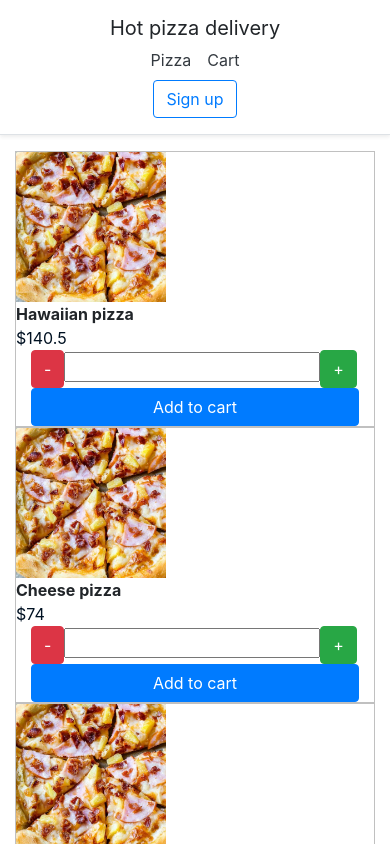
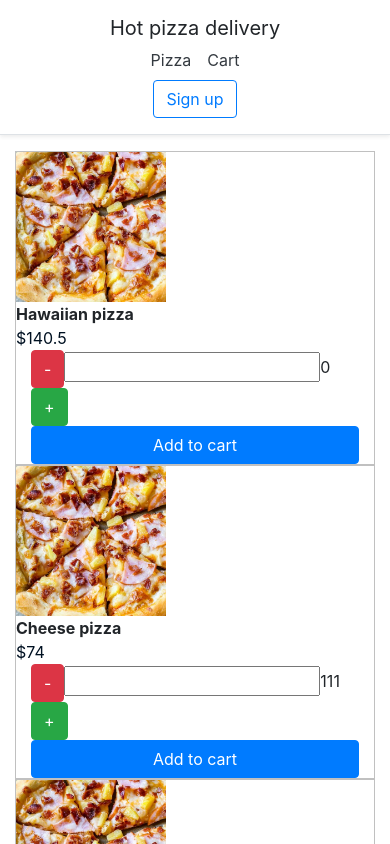
Before and after one commit to AlbertIlyasov/reactjs-pizza, a React (Create React App) app: page / in a window 390 px wide. Shown: the top 844 px of the page. Built offline with nearby package versions, Linux system fonts and the light colour scheme.

Commit message:
Replace classes to functions with hooks. Remove ; and "=>'.

```diff
--- a/package.json
+++ b/package.json
@@ -8,6 +8,7 @@
     "@testing-library/user-event": "^7.2.1",
     "bootstrap": "^4.4.1",
     "node-sass": "^4.13.1",
+    "prop-types": "^15.7.2",
     "react": "^16.13.1",
     "react-dom": "^16.13.1",
     "react-scripts": "3.4.1"
--- a/src/App.js
+++ b/src/App.js
@@ -1,20 +1,74 @@
-import React from 'react';
-import Header from './components/Header/';
-import Products from './components/Products/';
-import 'bootstrap/dist/css/bootstrap.min.css';
-import './App.css';
+import React, { useState, useEffect } from 'react'
+import Header from './components/Header/'
+import Products from './components/Products/'
+import Loader from './components/Loader/'
+import 'bootstrap/dist/css/bootstrap.min.css'
 
-class App extends React.Component {
-  render() {
-    return (
-      <>
-        <Header/>
-        <div class="container">
-          <Products/>
-        </div>
-      </>
-    );
-  }
+export default () => {
+  const [products, setProducts] = useState([])
+  const [loading, setLoading] = useState(true)
+
+  useEffect(() => {
+    setProducts([
+      {
+        id: 10,
+        img: "img/product/pizza.jpg",
+        name: "Hawaiian pizza",
+        price: 140.50,
+        qty: 0,
+      },
+      {
+        id: 20,
+        img: "img/product/pizza.jpg",
+        name: "Cheese pizza",
+        price: 74,
+        qty: 111,
+      },
+      {
+        id: 30,
+        img: "img/product/pizza.jpg",
+        name: "Pizza №3",
+        price: 33,
+        qty: 0,
+      },
+      {
+        id: 40,
+        img: "img/product/pizza.jpg",
+        name: "Pizza №4",
+        price: 44,
+        qty: 0,
+      },
+      {
+        id: 50,
+        img: "img/product/pizza.jpg",
+        name: "Pizza №5",
+        price: 55,
+        qty: 0,
+      },
+    ])
+    setLoading(false)
+    return
+
+    // fetch('index.php')
+    fetch('http://jsonplaceholder.typicode.com/todos?_limit=7')
+      .then(response => response.json())
+      .then(json => setProducts(json))
+      .then(() => setLoading(false))
+  }, [])
+
+  console.log('App render', new Date())
+  return (
+    <>
+      <Header />
+      <div className="container">
+        { loading
+          ? <Loader />
+          : ( products.length
+            ? <Products products={products} />
+            : <div>No products.</div>
+          )
+        }
+      </div>
+    </>
+  )
 }
-
-export default App;
--- a/src/components/Header/index.js
+++ b/src/components/Header/index.js
@@ -1,14 +1,12 @@
-import React from "react";
+import React from 'react'
 
-const Header = () => (
-  <div class="d-flex flex-column flex-md-row align-items-center p-3 px-md-4 mb-3 bg-white border-bottom shadow-sm">
-    <h5 class="my-0 mr-md-auto font-weight-normal">Hot pizza delivery</h5>
-    <nav class="my-2 my-md-0 mr-md-3">
-      <a class="p-2 text-dark" href="#">Pizza</a>
-      <a class="p-2 text-dark" href="#">Cart</a>
+export default () => (
+  <div className="d-flex flex-column flex-md-row align-items-center p-3 px-md-4 mb-3 bg-white border-bottom shadow-sm">
+    <h5 className="my-0 mr-md-auto font-weight-normal">Hot pizza delivery</h5>
+    <nav className="my-2 my-md-0 mr-md-3">
+      <a className="p-2 text-dark" href="#">Pizza</a>
+      <a className="p-2 text-dark" href="#">Cart</a>
     </nav>
-    <a class="btn btn-outline-primary" href="#">Sign up</a>
+    <a className="btn btn-outline-primary" href="#">Sign up</a>
   </div>
-);
-
-export default Header;
+)
--- /dev/null
+++ b/src/components/Loader/index.css
@@ -0,0 +1,82 @@
+.lds-default {
+  display: inline-block;
+  position: relative;
+  width: 80px;
+  height: 80px;
+}
+.lds-default div {
+  position: absolute;
+  width: 6px;
+  height: 6px;
+  background: brown;
+  border-radius: 50%;
+  animation: lds-default 1.2s linear infinite;
+}
+.lds-default div:nth-child(1) {
+  animation-delay: 0s;
+  top: 37px;
+  left: 66px;
+}
+.lds-default div:nth-child(2) {
+  animation-delay: -0.1s;
+  top: 22px;
+  left: 62px;
+}
+.lds-default div:nth-child(3) {
+  animation-delay: -0.2s;
+  top: 11px;
+  left: 52px;
+}
+.lds-default div:nth-child(4) {
+  animation-delay: -0.3s;
+  top: 7px;
+  left: 37px;
+}
+.lds-default div:nth-child(5) {
+  animation-delay: -0.4s;
+  top: 11px;
+  left: 22px;
+}
+.lds-default div:nth-child(6) {
+  animation-delay: -0.5s;
+  top: 22px;
+  left: 11px;
+}
+.lds-default div:nth-child(7) {
+  animation-delay: -0.6s;
+  top: 37px;
+  left: 7px;
+}
+.lds-default div:nth-child(8) {
+  animation-delay: -0.7s;
+  top: 52px;
+  left: 11px;
+}
+.lds-default div:nth-child(9) {
+  animation-delay: -0.8s;
+  top: 62px;
+  left: 22px;
+}
+.lds-default div:nth-child(10) {
+  animation-delay: -0.9s;
+  top: 66px;
+  left: 37px;
+}
+.lds-default div:nth-child(11) {
+  animation-delay: -1s;
+  top: 62px;
+  left: 52px;
+}
+.lds-default div:nth-child(12) {
+  animation-delay: -1.1s;
+  top: 52px;
+  left: 62px;
+}
+@keyframes lds-default {
+  0%, 20%, 80%, 100% {
+    transform: scale(1);
+  }
+  50% {
+    transform: scale(1.5);
+  }
+}
--- /dev/null
+++ b/src/components/Loader/index.js
@@ -0,0 +1,11 @@
+import React from 'react'
+import './index.css'
+
+export default () => (
+  <div style={{display: 'flex', justifyContent: 'center' }}>
+    <div className="lds-default">
+      <div></div><div></div><div></div><div></div><div></div><div></div>
+      <div></div><div></div><div></div><div></div><div></div><div></div>
+    </div>
+  </div>
+)
--- a/src/App.css
+++ b/src/components/Product/index.css
@@ -1,7 +1,3 @@
-body {
-  /* background: #e9ecef; */
-}
-
 .product {
   /* border-radius: 26px 26px 26px 26px;
   -moz-border-radius: 26px 26px 26px 26px;
--- a/src/components/Product/index.js
+++ b/src/components/Product/index.js
@@ -1,6 +1,9 @@
-import React from "react";
+import React from 'react'
+import PropTypes from 'prop-types'
+import './index.css'
 
-const Product = product => (
+function Product({ product }) {
+  return (
     <div className="product container">
       <div className="product__img row">
         <img src={product.img} alt={product.name}/>
@@ -14,14 +17,22 @@ const Product = product => (
       <div className="row">
         <div className="product__count col-12 col-md-6">
           <button className="btn btn-danger">-</button>
-        <input type="text" name="qty[1]"/>
+          <input type="text" name={`qty[${product.id}]`}/>{product.qty}
           <button className="btn btn-success">+</button>
         </div>
         <div className="product__add col-12 col-md-6">
-        <button className="btn btn-primary btn-block">Add to cart</button>
+          <button className="btn btn-primary btn-block"
+            product_id={product.id} onClick={() => console.log(product.id)}>
+            Add to cart
+          </button>
         </div>
       </div>
     </div>
-);
+  )
+}
 
-export default Product;
+Product.propTypes = {
+  product: PropTypes.object.isRequired
+}
+
+export default Product
--- a/src/components/Products/index.js
+++ b/src/components/Products/index.js
@@ -1,88 +1,24 @@
-import React from 'react';
-import Product from '../Product/';
-import 'bootstrap/dist/css/bootstrap.min.css';
+import React from 'react'
+import Product from '../Product/'
+import PropTypes from 'prop-types'
 
-class Products extends React.Component {
-
-  state = {
-    products: undefined
-  };
-
-  getProducts = async () => {
-    this.state.products = [
-      {
-        id: 10,
-        img: "img/product/pizza.jpg",
-        name: "Hawaiian pizza",
-        price: 140.50,
-        qty: 0,
-      },
-      {
-        id: 20,
-        img: "img/product/pizza.jpg",
-        name: "Cheese pizza",
-        price: 74,
-        qty: 0,
-      },
-      {
-        id: 30,
-        img: "img/product/pizza.jpg",
-        name: "Pizza №3",
-        price: 33,
-        qty: 0,
-      },
-      {
-        id: 40,
-        img: "img/product/pizza.jpg",
-        name: "Pizza №4",
-        price: 44,
-        qty: 0,
-      },
-      {
-        id: 50,
-        img: "img/product/pizza.jpg",
-        name: "Pizza №5",
-        price: 55,
-        qty: 0,
-      },
-    ];
-    if (this.state.products !== undefined) {
-      return this.state.products;
-    }
-    await this.loadProducts();
-    return await this.state.products;
-  }
-
-  loadProducts = async () => {
-    console.log('loadProducts');
-    let url = 'index.php';
-    let response = await fetch(url);
-    console.log(response);
-    this.state.products = await response.json();
-  }
-
-  render() {
-    this.getProducts();
-    console.log(this.state.products);
-    let products = this.state.products.map(product => {
-      return (
-        <div className="col-12 col-md-4">
-          <Product
-            img={product.img}
-            name={product.name}
-            price={product.price}
-            qty={product.qty}
-          />
-        </div>
-      );
-    });
-
-    return (
-      <div className="row">
-        {products}
-      </div>
-    );
-  }
+function Products({ products }) {
+  return (
+    <div className="row">
+      { products.map(props => (
+          <div className="col-12 col-md-4" key={props.id}>
+            <Product
+              product={props}
+            />
+          </div>
+        )
+      ) }
+    </div>
+  )
 }
 
-export default Products;
+Products.propTypes = {
+  products: PropTypes.arrayOf(PropTypes.object).isRequired
+}
+
+export default Products
```
Also changed, not shown: 1 other file (tests, documents, lock files or other folders). Lines whose indentation alone changed are shown as unchanged.
